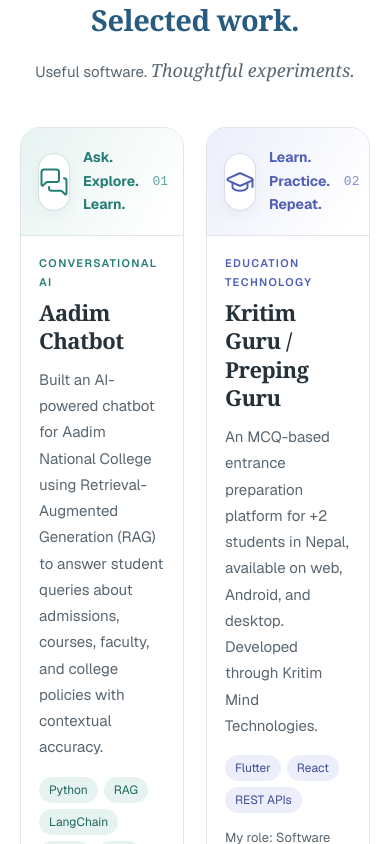
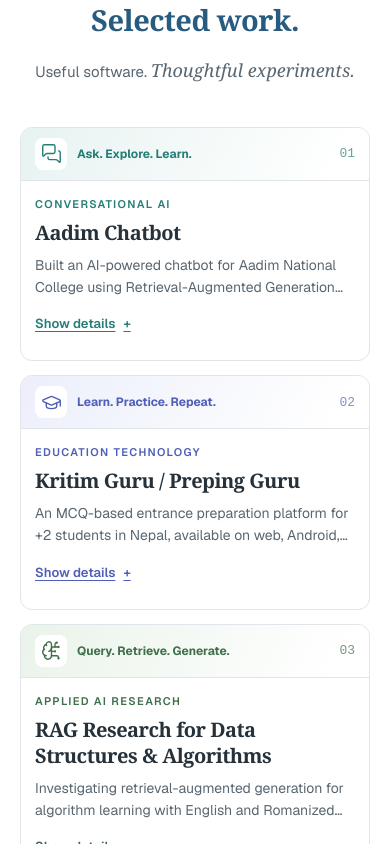
Before and after one commit to saroj-25/portfolio, a Next.js app: page / in a window 390 px wide. Shown: the part 2240-3084 px from the top of the page. Built offline with nearby package versions, Linux system fonts and the light colour scheme.

Commit message:
feat: compact mobile project cards with expandable details

```diff
--- a/app/simple.css
+++ b/app/simple.css
@@ -571,3 +571,29 @@
   .simple-portfolio { zoom: 1.2; --zoom: 1.2; }
   .simple-portfolio .training-lightbox { zoom: .8333; }
 }
+
+/* Mobile project summaries; desktop keeps the complete card layout. */
+.simple-portfolio .work-card-expand { display: none; }
+.simple-portfolio .work-card-details { display: contents; }
+@media (max-width: 640px) {
+  .simple-portfolio .work-grid { grid-template-columns: 1fr; gap: 14px; align-items: start; }
+  .simple-portfolio .work-card { border-radius: 12px; }
+  .simple-portfolio .work-card-banner { padding: 10px 14px; gap: 10px; }
+  .simple-portfolio .work-card-icon { width: 32px; height: 32px; border-radius: 8px; box-shadow: none; }
+  .simple-portfolio .work-card-icon svg { width: 21px; height: 21px; }
+  .simple-portfolio .work-card-tagline { font-size: 12px; }
+  .simple-portfolio .work-card-body { padding: 14px; }
+  .simple-portfolio .work-card h3 { font-size: 20px; }
+  .simple-portfolio .work-card-text { margin-top: 8px; font-size: 14px; line-height: 1.6; }
+  .simple-portfolio .work-card[data-expanded="false"] .work-card-text {
+    display: -webkit-box; -webkit-box-orient: vertical; -webkit-line-clamp: 2; overflow: hidden;
+  }
+  .simple-portfolio .work-card[data-expanded="false"] .work-card-details { display: none; }
+  .simple-portfolio .work-card-expand {
+    display: inline-flex; align-items: center; gap: 8px; align-self: flex-start;
+    min-height: 44px; padding: 8px 0; margin-top: 4px; border: 0; background: none;
+    color: var(--tone); font: inherit; font-size: 13px; font-weight: 600; cursor: pointer;
+    text-decoration: underline; text-underline-offset: 3px;
+  }
+  .simple-portfolio .work-card-expand:focus-visible { outline: 2px solid var(--accent); outline-offset: 3px; }
+}
--- a/components/ProjectList.tsx
+++ b/components/ProjectList.tsx
@@ -1,3 +1,6 @@
+"use client";
+
+import { useId, useState } from "react";
 import { ArrowUpRight, BrainCircuit, Globe, GraduationCap, MessagesSquare, PanelsTopLeft, Send, Smartphone, TrendingUp } from "lucide-react";
 
 export type ProjectCard = {
@@ -24,13 +27,27 @@
 };
 
 export default function ProjectList({ projects, startIndex = 0 }: { projects: ProjectCard[]; startIndex?: number }) {
+  const id = useId();
+  const [expanded, setExpanded] = useState<Set<string>>(() => new Set());
+
+  function toggle(title: string) {
+    setExpanded((current) => {
+      const next = new Set(current);
+      if (next.has(title)) next.delete(title);
+      else next.add(title);
+      return next;
+    });
+  }
+
   return (
     <div className="work-grid">
       {projects.map((work, index) => {
         const art = cardArt[work.visual] ?? cardArt.platform;
         const Icon = art.icon;
+        const isExpanded = expanded.has(work.title);
+        const detailsId = `${id}-project-${index}`;
         return (
-          <article key={work.title} className={`work-card work-card-${work.visual}`} data-reveal data-reveal-delay={index % 2 * 90}>
+          <article key={work.title} className={`work-card work-card-${work.visual}`} data-expanded={isExpanded} data-reveal data-reveal-delay={index % 2 * 90}>
             <div className="work-card-banner">
               <span className="work-card-icon" aria-hidden="true"><Icon size={30} strokeWidth={1.6} /></span>
               <span className="work-card-tagline">{art.tagline}</span>
@@ -40,6 +57,18 @@
               <p className="entry-type">{work.kind}</p>
               <h3>{work.title}</h3>
               <p className="work-card-text">{work.description}</p>
+              <button
+                type="button"
+                className="work-card-expand"
+                aria-expanded={isExpanded}
+                aria-controls={detailsId}
+                aria-label={`${isExpanded ? "Show less" : "Show details"}: ${work.title}`}
+                onClick={() => toggle(work.title)}
+              >
+                {isExpanded ? "Show less" : "Show details"}
+                <span aria-hidden="true">{isExpanded ? "−" : "+"}</span>
+              </button>
+              <div id={detailsId} className="work-card-details">
               {work.technology && (
                 <ul className="work-card-tech" aria-label="Technology">
                   {work.technology.split(" · ").map((tech) => <li key={tech}>{tech}</li>)}
@@ -63,6 +92,7 @@
                   </a>
                 )}
               </div>
+              </div>
             </div>
           </article>
         );
```
